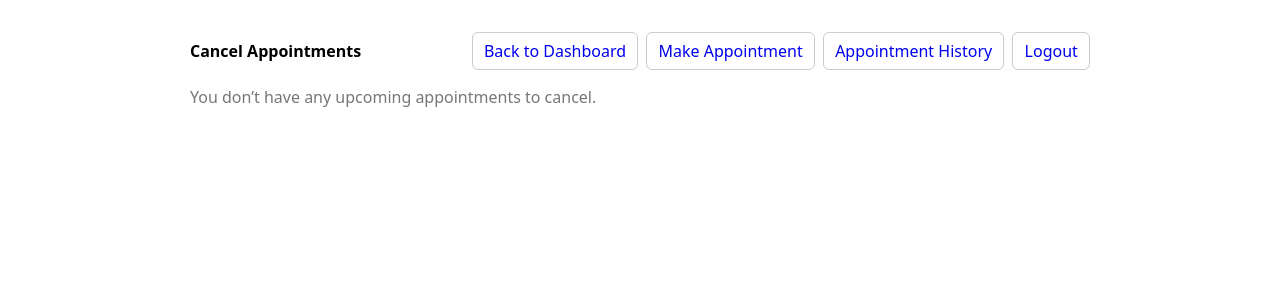
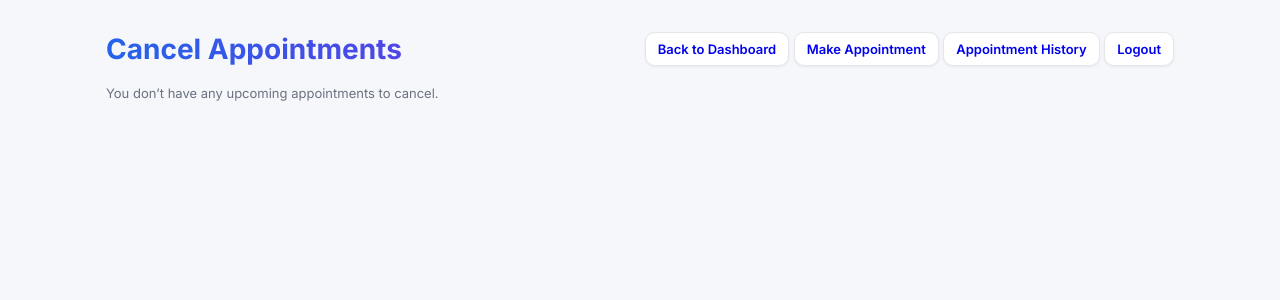
Before and after one commit to DanielRamos69/exam_reg_tristan, a Flask app: page /student/cancel-appointments in a window 1280 px wide. Shown: the top 300 px of the page. Run offline with Flask 3, Linux system fonts and the light colour scheme; the visitor is signed in with stand-in values (Sample User, id 1); data that the repository does not hold is empty.

Commit message:
daniel style overhaul student cancel appointment

```diff
--- a/templates/student_cancel_appointments.html
+++ b/templates/student_cancel_appointments.html
@@ -3,24 +3,135 @@
 <head>
   <meta charset="utf-8" />
   <title>Cancel Appointments</title>
+
+  <!-- GOOGLE FONT -->
+  <link rel="preconnect" href="https://fonts.gstatic.com" />
+  <link
+    href="https://fonts.googleapis.com/css2?family=Inter:wght@400;500;600;700&display=swap"
+    rel="stylesheet"
+  />
+
   <style>
-    body { font-family: system-ui, Arial, sans-serif; max-width: 900px; margin: 2rem auto; padding: 0 1rem; }
-    .top { display: flex; gap: .5rem; align-items: center; justify-content: space-between; margin-bottom: 1rem; }
-    .btn { display: inline-block; padding: .45rem .7rem; border: 1px solid #ccc; border-radius: 6px; background: white; text-decoration: none; cursor: pointer; }
-    .btn-danger { border-color: #e88; background: #fee; }
-    .card { border: 1px solid #ddd; border-radius: 8px; padding: .75rem 1rem; margin-bottom: .6rem; }
-    .muted { color: #777; }
-    .row { display: flex; align-items: center; justify-content: space-between; gap: 1rem; }
-    .actions { display: flex; gap: .5rem; align-items: center; }
-    ul.messages { list-style: none; padding: 0; margin: 0 0 1rem; }
-    ul.messages li { margin: .25rem 0; }
+    * { box-sizing: border-box; }
+    :root {
+      --bd: #e5e7eb;
+      --muted: #6b7280;
+      --blue: #2563eb;
+      --indigo: #4f46e5;
+    }
+
+    body {
+      font-family: 'Inter', system-ui, Arial, sans-serif;
+      background: #f5f7fa;
+      max-width: 1100px;
+      margin: 2rem auto;
+      padding: 0 1rem;
+      color: #111827;
+    }
+
+    /* TOP BAR */
+    .top {
+      display: flex;
+      justify-content: space-between;
+      align-items: center;
+      margin-bottom: 1.2rem;
+      flex-wrap: wrap;
+      gap: 10px;
+    }
+
+    h1 {
+      font-size: 28px;
+      font-weight: 700;
+      margin: 0;
+      background: linear-gradient(to right, var(--blue), var(--indigo));
+      -webkit-background-clip: text;
+      -webkit-text-fill-color: transparent;
+    }
+
+    /* BUTTONS */
+    .btn {
+      display: inline-flex;
+      align-items: center;
+      justify-content: center;
+      padding: 8px 12px;
+      border: 1px solid var(--bd);
+      border-radius: 10px;
+      background: #ffffff;
+      text-decoration: none;
+      font-size: 13px;
+      font-weight: 600;
+      box-shadow: 0 1px 3px rgba(0,0,0,0.07);
+      cursor: pointer;
+      transition: 0.15s ease;
+    }
+    .btn:hover {
+      background:#f3f4f6;
+      transform: translateY(-1px);
+      box-shadow: 0 3px 6px rgba(0,0,0,0.1);
+    }
+
+    /* DANGER BUTTONS */
+    .btn-danger,
+    .btn-danger[type="submit"] {
+      background:#fef2f2;
+      border-color:#fca5a5;
+      color:#991b1b;
+    }
+    .btn-danger:hover {
+      background:#fee2e2;
+      border-color:#f87171;
+      color:#7f1d1d;
+    }
+
+    /* CARD SURFACE */
+    .card {
+      background:#ffffff;
+      border:1px solid var(--bd);
+      border-radius:14px;
+      padding:18px 20px;
+      box-shadow:0 2px 8px rgba(0,0,0,0.04);
+      margin-top:1rem;
+      margin-bottom: .6rem;
+      font-size:13px;
+    }
+
+    /* ROW FLEX */
+    .row {
+      display:flex;
+      justify-content:space-between;
+      align-items:center;
+      gap:1rem;
+    }
+
+    /* FLASH MESSAGES */
+    ul.messages {
+      background:#ffffff;
+      border:1px solid var(--bd);
+      border-left:4px solid var(--blue);
+      border-radius:10px;
+      padding:10px 16px;
+      margin:0 0 1rem;
+      list-style:none;
+      font-size:13px;
+      box-shadow:0 1px 4px rgba(0,0,0,0.03);
+    }
+    ul.messages li { margin:.35rem 0; }
+
+    .muted {
+      color:var(--muted);
+      font-size:13px;
+    }
+
+    @media(max-width:760px){
+      .top{flex-direction:column;align-items:flex-start;}
+      .row{flex-direction:column;align-items:flex-start;gap:6px;}
+    }
   </style>
 </head>
 <body>
+
   <div class="top">
-    <div>
-      <strong>Cancel Appointments</strong>
-    </div>
+    <h1>Cancel Appointments</h1>
     <div class="actions">
       <a class="btn" href="{{ url_for('student_portal') }}">Back to Dashboard</a>
       <a class="btn" href="{{ url_for('student_make_appointment') }}">Make Appointment</a>
@@ -39,21 +150,25 @@
     {% endif %}
   {% endwith %}
 
+  <!-- PRESERVED LOOP + CONDITIONAL EXACTLY -->
   {% if active_regs and active_regs|length > 0 %}
-    {% for reg in active_regs %}
+    {% for r in active_regs %}
       <div class="card">
         <div class="row">
           <div>
-            <div><strong>{{ reg.exam_code }}</strong></div>
+            <div><strong>{{ r.exam_code }}</strong></div>
             <div class="muted">
-              {{ reg.session_datetime.strftime("%b %d, %Y") }}
-              @ {{ reg.session_datetime.strftime("%I:%M %p") }}
-              • {{ reg.campus_name }} — {{ reg.building_name }} {{ reg.room_number }}
+              {{ r.session_datetime.strftime("%b %d, %Y") }}
+              @ {{ r.session_datetime.strftime("%I:%M %p") }}
+              • {{ r.campus_name }} — {{ r.building_name }} {{ r.room_number }}
+              <div>Seats: {{ r.booked }}/{{ r.capacity }}</div>
             </div>
           </div>
+
+          <!-- PRESERVED FORM + POST FIELD NAME EXACTLY -->
           <div class="actions">
-            <form method="post" action="{{ url_for('student_cancel', registration_id=reg.registration_id) }}">
-              <button type="submit" class="btn btn-danger">Cancel</button>
+            <form method="post" action="{{ url_for('student_cancel', registration_id=r.registration_id) }}">
+              <button type="submit" class="btn-danger">Cancel</button>
             </form>
           </div>
         </div>
@@ -62,5 +177,6 @@
   {% else %}
     <p class="muted">You don’t have any upcoming appointments to cancel.</p>
   {% endif %}
+
 </body>
 </html>
```
